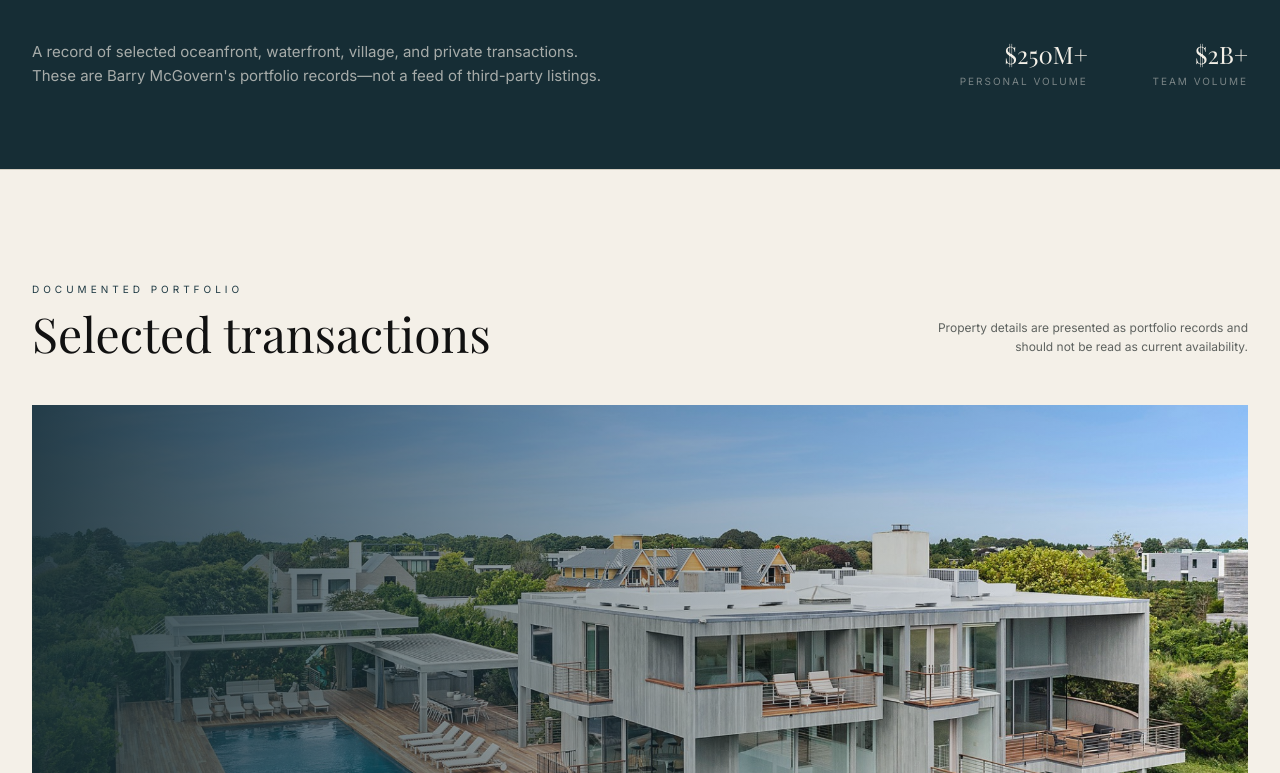
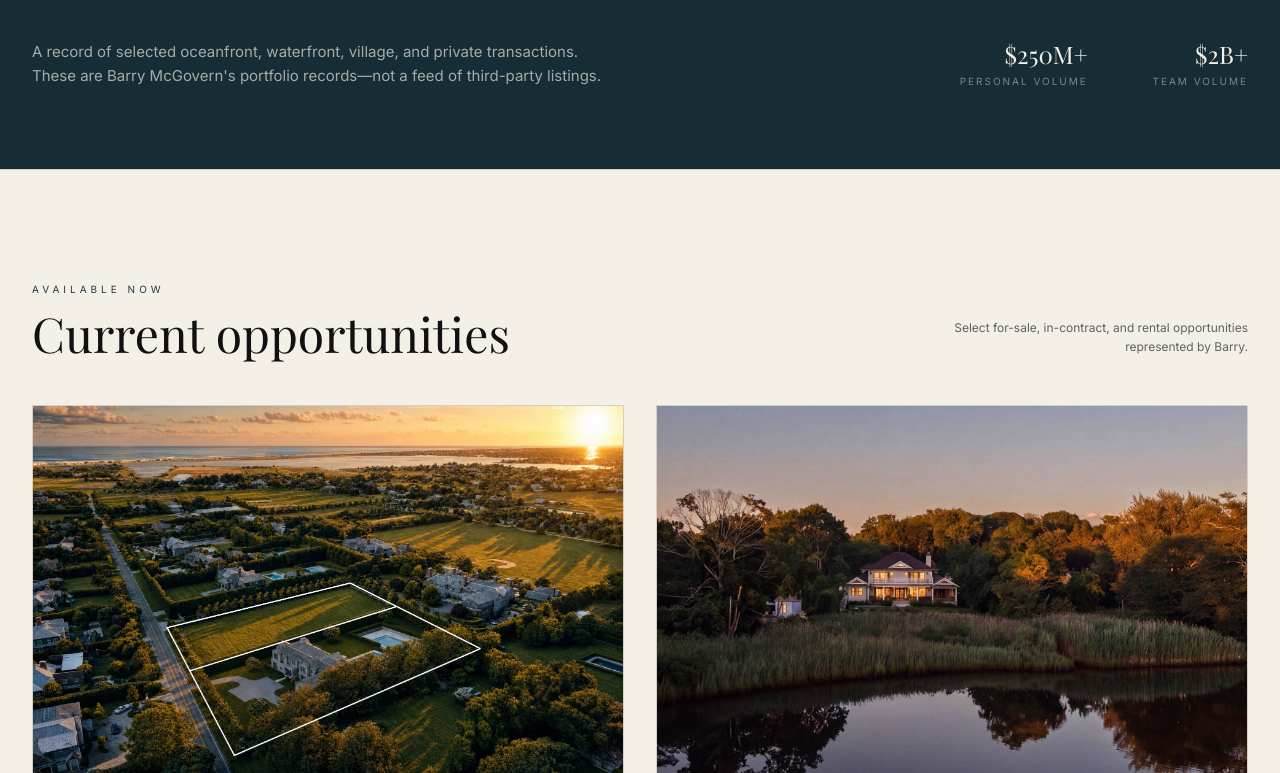
Before and after one commit to barrymcgovernd18/hamptonshomes-ai, a Next.js app in the folder hamptonshomes-ai/: page /sales in a window 1280 px wide. Shown: the part 327-1100 px from the top of the page. Built offline with nearby package versions, Linux system fonts and the light colour scheme; a web font is replaced by a local one.

Commit message:
feat: show current opportunities on /sales from activeListings

```diff
--- a/hamptonshomes-ai/src/app/sales/page.tsx
+++ b/hamptonshomes-ai/src/app/sales/page.tsx
@@ -2,6 +2,7 @@ import type { Metadata } from "next";
 import Image from "next/image";
 import Link from "next/link";
 import { notableSales, personalVolume, teamVolume } from "@/lib/sales";
+import { activeListings } from "@/lib/listings";
 
 export const metadata: Metadata = {
   title: "Portfolio | Barry McGovern Notable Sales",
@@ -30,6 +31,44 @@ export default function SalesPage() {
         </div>
       </section>
       <section className="mx-auto max-w-7xl px-6 py-20 md:px-8 md:py-28">
+        <div className="mb-12 flex items-end justify-between gap-6">
+          <div>
+            <p className="mb-3 text-[10px] uppercase tracking-[0.4em] text-ocean">Available now</p>
+            <h2 className="font-serif text-4xl md:text-5xl">Current opportunities</h2>
+          </div>
+          <p className="hidden max-w-xs text-right text-[12px] leading-relaxed text-ink-muted md:block">
+            Select for-sale, in-contract, and rental opportunities represented by Barry.
+          </p>
+        </div>
+        <div className="grid gap-8 md:grid-cols-2">
+          {activeListings.map((listing) => (
+            <article key={listing.slug} className="group border border-line bg-paper">
+              <div className="relative aspect-[16/10] overflow-hidden bg-paper-deep">
+                <Image
+                  src={listing.image}
+                  alt={`${listing.address}, ${listing.area}`}
+                  fill
+                  className="object-cover transition-transform duration-1000 group-hover:scale-[1.03]"
+                  sizes="(max-width: 768px) 100vw, 50vw"
+                />
+              </div>
+              <div className="flex items-start justify-between gap-4 border-t border-line p-6">
+                <div>
+                  <p className="mb-2 text-[10px] uppercase tracking-[0.25em] text-ocean">{listing.status} · {listing.area}</p>
+                  <h3 className="font-serif text-2xl text-ink">{listing.address}</h3>
+                  <p className="mt-2 text-[12px] text-ink-muted">
+                    {[listing.beds && `${listing.beds} BD`, listing.baths && `${listing.baths} BA`, listing.acres && `${listing.acres} acres`]
+                      .filter(Boolean)
+                      .join(" · ")}
+                  </p>
+                </div>
+                <p className="font-serif text-xl text-ocean">{listing.price}</p>
+              </div>
+            </article>
+          ))}
+        </div>
+      </section>
+      <section className="mx-auto max-w-7xl px-6 py-20 md:px-8 md:py-28">
         <div className="mb-12 flex items-end justify-between gap-6"><div><p className="mb-3 text-[10px] uppercase tracking-[0.4em] text-ocean">Documented portfolio</p><h2 className="font-serif text-4xl md:text-5xl">Selected transactions</h2></div><p className="hidden max-w-xs text-right text-[12px] leading-relaxed text-ink-muted md:block">Property details are presented as portfolio records and should not be read as current availability.</p></div>
         <div className="space-y-6">
           {withPhotos.map((sale) => <article key={sale.slug} className="group relative overflow-hidden bg-ocean-deep"><div className="relative aspect-[16/10] md:aspect-[21/9]"><Image src={sale.image!} alt={`${sale.address}, ${sale.area}`} fill className="object-cover transition-transform duration-1000 group-hover:scale-[1.03]" sizes="100vw" /><div className="absolute inset-0 bg-gradient-to-r from-ocean-deep/90 via-ocean-deep/35 to-transparent" /><div className="absolute inset-x-0 bottom-0 p-6 text-paper md:p-10"><div className="flex flex-col justify-between gap-5 md:flex-row md:items-end"><div><p className="mb-2 text-[10px] uppercase tracking-[0.3em] text-ocean-soft">{sale.area}</p><h3 className="font-serif text-2xl md:text-4xl">{sale.address}</h3><p className="mt-3 text-[12px] text-paper/55">{sale.status}{sale.sqft ? ` · ${sale.sqft} SF` : ""}{sale.acres ? ` · ${sale.acres} acres` : ""}</p></div><p className="font-serif text-2xl md:text-3xl">{sale.price}</p></div></div></div></article>)}
```
